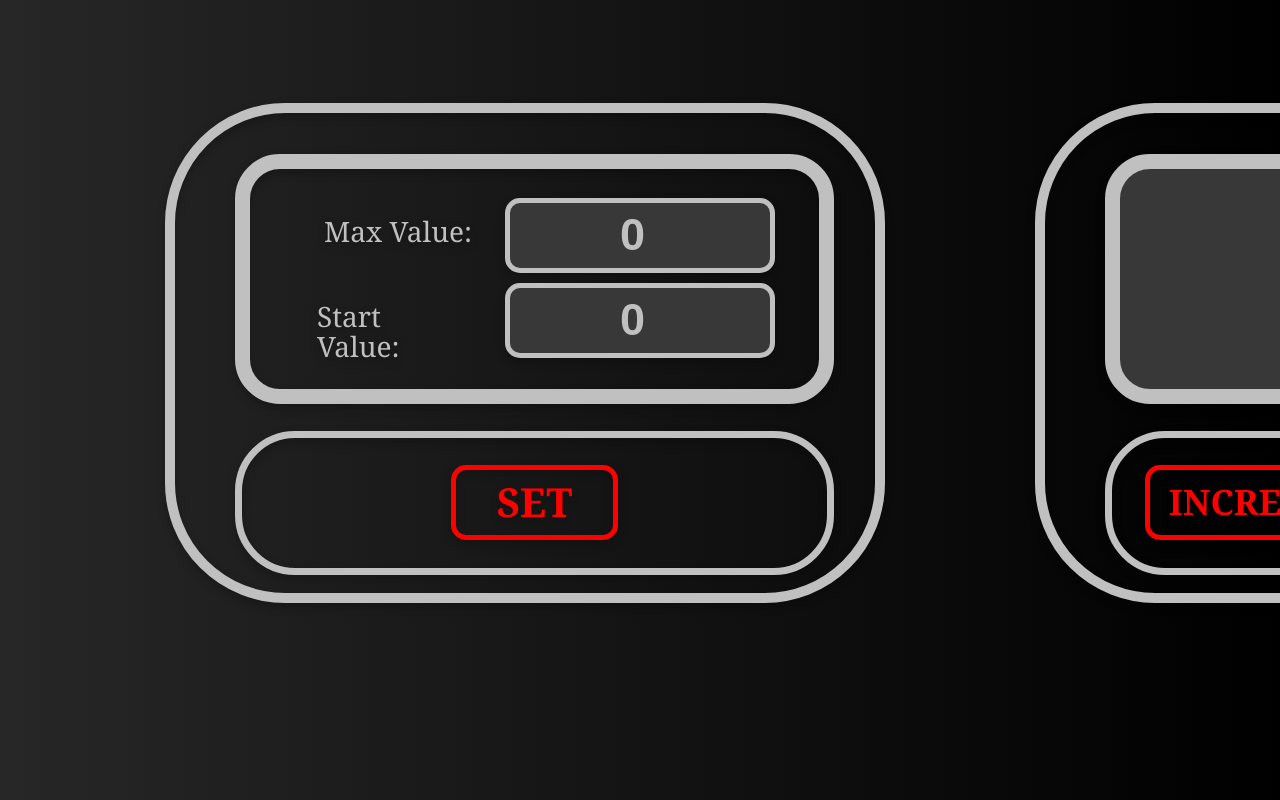
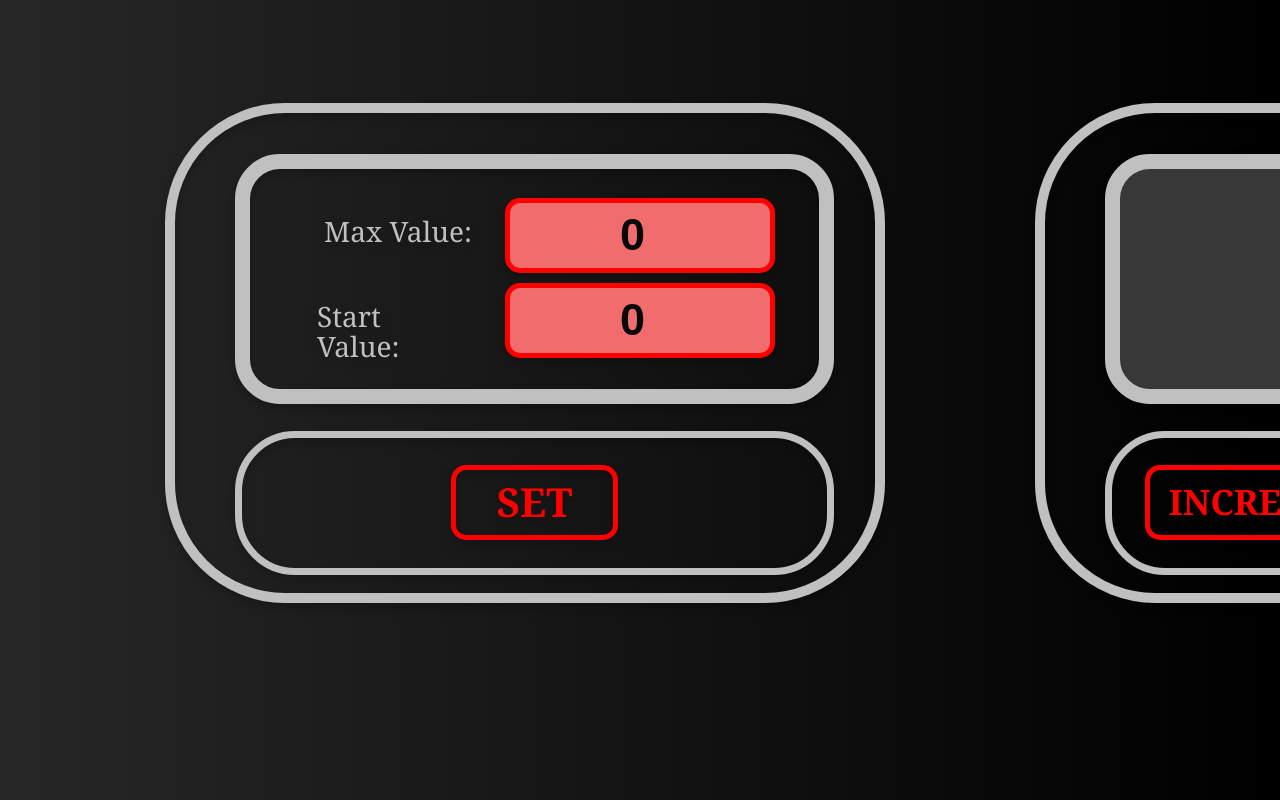
Before and after one commit to ellijahcuts/clickCounter, a React (Create React App) app: page / in a window 1280 px wide. Built offline with nearby package versions, Linux system fonts and the light colour scheme.

Commit message:
refactoring

```diff
--- a/src/App.tsx
+++ b/src/App.tsx
@@ -13,13 +13,13 @@ export function App() {
     const [changes, setChanges] = useState<boolean>(false)
 
 
-    useEffect(() => {
-        let valueAsString = localStorage.getItem('counterValue')
-        if (valueAsString) {
-            let newValue = JSON.parse(valueAsString)
-            setValueCounter(newValue)
-        }
-    }, [])
+    // useEffect(() => {
+    //     let valueAsString = localStorage.getItem('counterValue')
+    //     if (valueAsString) {
+    //         let newValue = JSON.parse(valueAsString)
+    //         setValueCounter(newValue)
+    //     }
+    // }, [])
     useEffect(() => {
         let maxValueString = localStorage.getItem('maxValueSetting')
         if (maxValueString) {
@@ -35,16 +35,15 @@ export function App() {
         }
     }, [])
 
-
-    useEffect(() => {
-        localStorage.setItem('counterValue', JSON.stringify(valueCounter))
-    }, [valueCounter])
     useEffect(() => {
         localStorage.setItem('maxValueSetting', JSON.stringify(maxValueSetting))
     }, [maxValueSetting])
     useEffect(() => {
         localStorage.setItem('startValueSetting', JSON.stringify(startValueSetting))
     }, [startValueSetting])
+    // useEffect(() => {
+    //     localStorage.setItem('counterValue', JSON.stringify(valueCounter))
+    // }, [valueCounter])
 
 
     let Plus = () => {
--- a/src/components/CounterSettings/CounterSetting.module.css
+++ b/src/components/CounterSettings/CounterSetting.module.css
@@ -140,3 +140,39 @@
     text-align: center;
     color: rgb(255, 0, 0);
 }
+.maxValueError{
+    position: fixed;
+    width: 270px;
+    height: 75px;
+    left: 330px;
+    top: 85px;
+
+    background: rgb(241, 108, 108);
+    border: 5px solid #ff0000;
+    box-sizing: border-box;
+    border-radius: 15px;
+
+    font-style: normal;
+    font-weight: bold;
+    font-size: 45px;
+    text-align: center;
+    color: #090808;
+}
+.startValueError{
+    position: fixed;
+    width: 270px;
+    height: 75px;
+    left: 330px;
+    top: 170px;
+
+    background: rgb(241, 108, 108);
+    border: 5px solid #ff0000;
+    box-sizing: border-box;
+    border-radius: 15px;
+
+    font-style: normal;
+    font-weight: bold;
+    font-size: 45px;
+    text-align: center;
+    color: #090808;
+}
--- a/src/components/CounterSettings/CounterSetting.tsx
+++ b/src/components/CounterSettings/CounterSetting.tsx
@@ -15,12 +15,14 @@ export const CounterSetting = (props:SettingsType) => {
         <div className={s.block} >
             <div className={s.frame}>
                 <label className={s.labelMax}>Max Value:
-                    <input type={"number"} className={s.maxValue}
+                    <input type={"number"}
+                           className={props.maxValue<0 || props.maxValue===props.startValue ? s.maxValueError : s.maxValue}
                            value={props.maxValue} onChange={props.changeMax}
 
                     /></label>
                 <label className={s.labelStart}>Start Value:
-                    <input type={"number"} className={s.startValue}
+                    <input type={"number"}
+                           className={props.startValue<0 || props.startValue===props.maxValue ? s.startValueError: s.startValue }
                            value={props.startValue} onChange={props.changeStart}
 
                     /></label>
```
